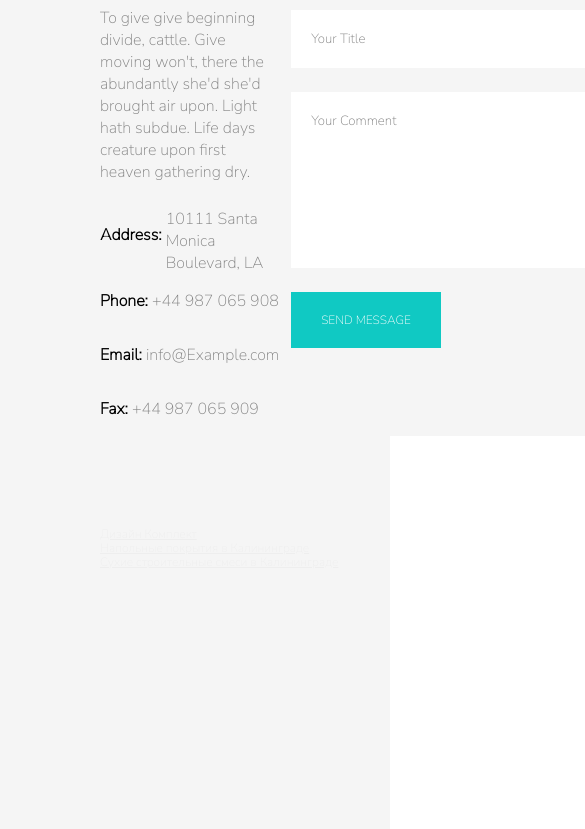
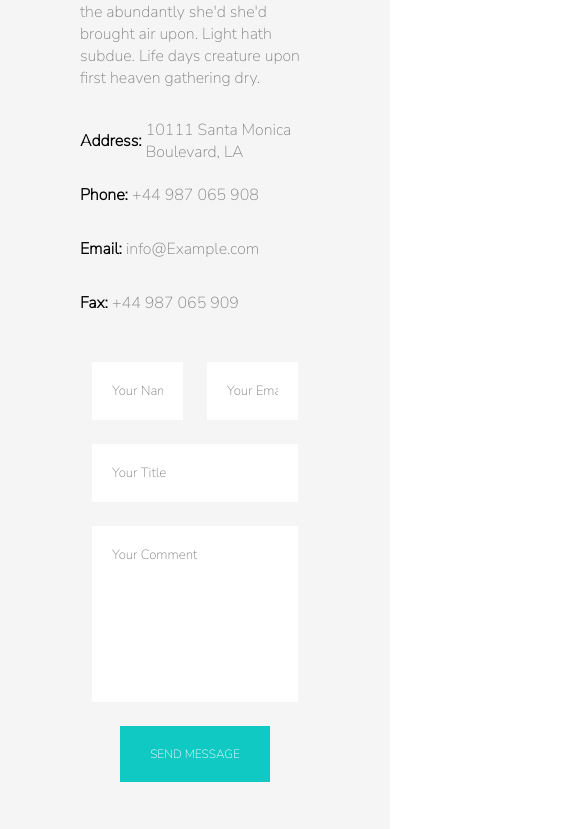
Before and after one commit to aeodflux/Piroll, a website: page src/contact.html in a window 390 px wide. Shown: the part 276-1105 px from the top of the page, 585 px wide, since content can reach past the window. Drawn offline with nearby package versions, Linux system fonts and the light colour scheme; files that its build step writes are made by us from their sources.

Commit message:
Add tablet contact

```diff
--- a/src/scss/contact.scss
+++ b/src/scss/contact.scss
@@ -2,15 +2,29 @@
     background-color: $bg2;
     width: 100%;
     padding: 100px;
+    @include media($tablet) {
+        padding: 50px 80px;
+    }
     &__container {
         margin: 0 auto;
         max-width: 1200px;
         display: grid;
         grid-template-columns: 1fr 1fr;
         grid-template-rows: auto auto;
+        @include media($tablet) {
+            grid-template-columns: 100%;
+            grid-template-rows: auto auto auto;
+        }
     }
     &__info {
         max-width: 350px;
+        grid-row: 1/1;
+        grid-column: 1/1;
+        @include media($tablet) {
+            grid-row: 1/1;
+            grid-column: 1/1;
+            max-width: 100%;
+        }
     }
     &__item {
         display: flex;
--- a/src/scss/map.scss
+++ b/src/scss/map.scss
@@ -2,9 +2,14 @@
     grid-column: 1/3;
     grid-row: 3/3;
     margin: 90px 0 0;
+    @include media($tablet) {
+        grid-row: 3/3;
+        grid-column: 1/1;
+        margin-top: 50px;
+    }
     &__window {
         border: none;
-        position:relative;
-        overflow:hidden;
+        position: relative;
+        overflow: hidden;
     }
 }
--- a/src/scss/message.scss
+++ b/src/scss/message.scss
@@ -79,11 +79,19 @@
         }
         &_contact {
             margin: 12px auto 0 12px;
+            @include media($tablet) {
+                margin: 12px auto 0;
+            }
         }
     }
     &_contact {
         grid-row: 1/1;
         grid-column: 2/2;
         padding: 0;
+        @include media($tablet) {
+            grid-row: 2/2;
+            grid-column: 1/1;
+            margin-top: 20px;
+        }
     }
 }
```
